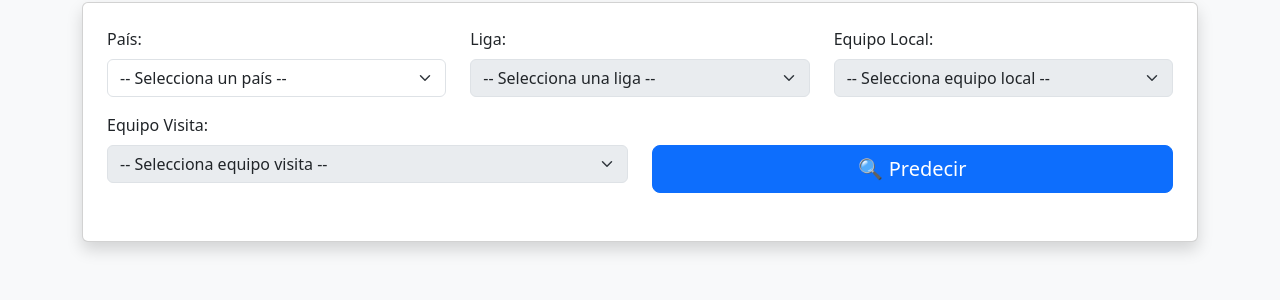
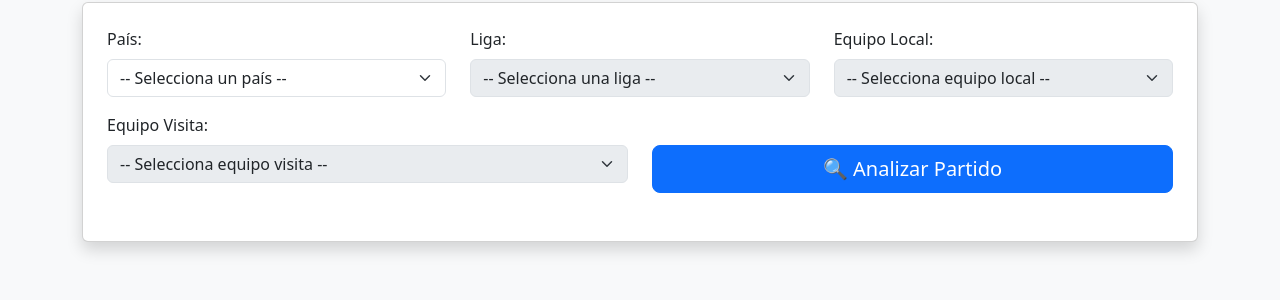
Before and after one commit to rockongo/RockData, a Flask app: page / in a window 1280 px wide. Shown: the part 360-660 px from the top of the page. Run offline with Flask 3, Linux system fonts and the light colour scheme; a user stored in the database is signed in; data comes from the database, SQL or seed files in the repository.

Commit message:
Cambio texto del botón a 'Analizar Partido'

```diff
--- a/templates/index.html
+++ b/templates/index.html
@@ -87,7 +87,7 @@
                 </div>
                 <div class="col-md-6 d-grid">
                     <label class="form-label invisible">.</label>
-                    <button type="submit" class="btn btn-primary btn-lg">🔍 Predecir</button>
+                    <button type="submit" class="btn btn-primary btn-lg">🔍 Analizar Partido</button>
                 </div>
             </div>
         </form>
```
